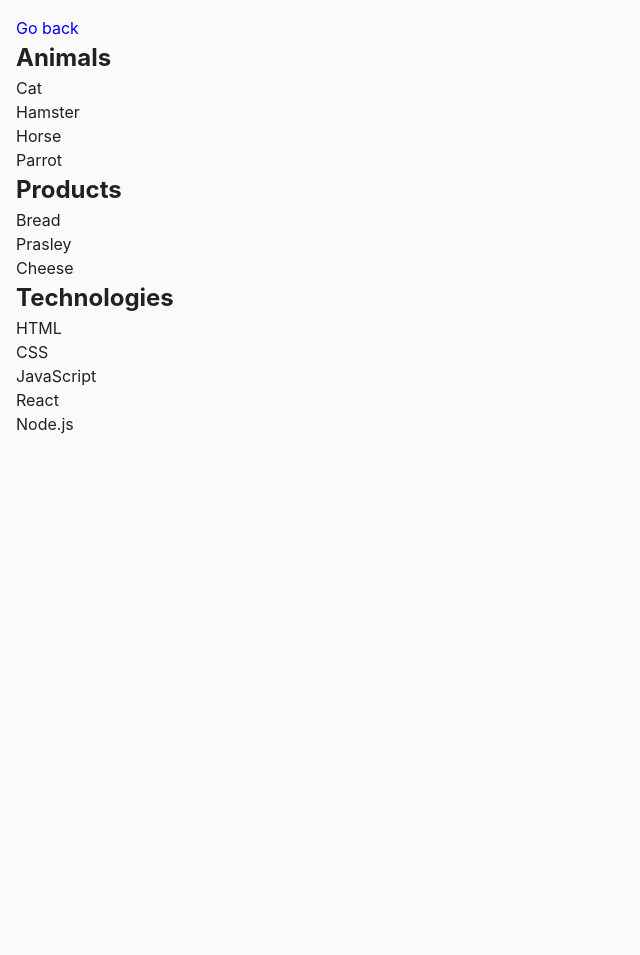
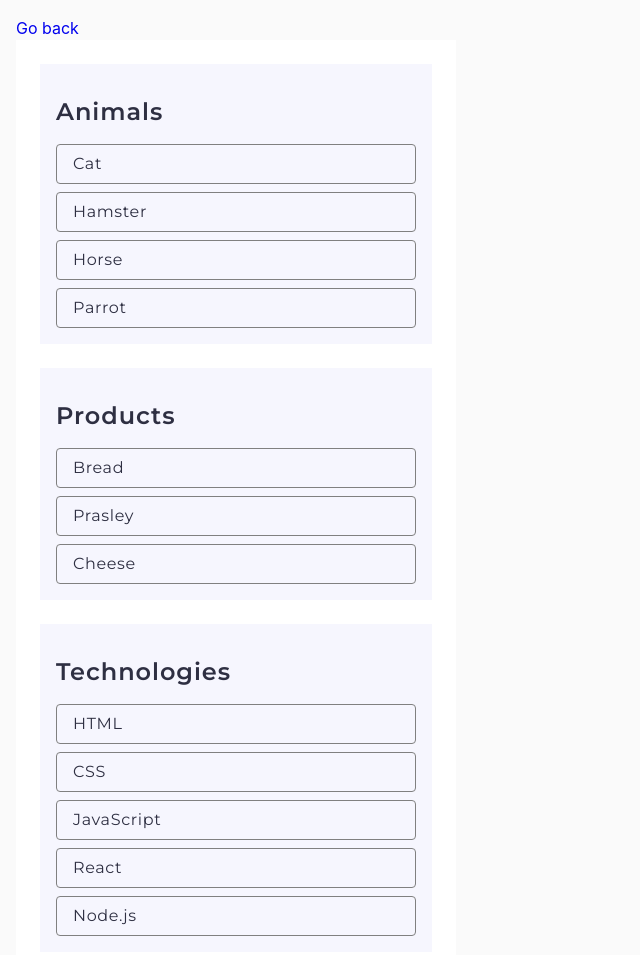
Before and after one commit to Liydmila-Horolska91/goit-js-hw-07, a plain HTML site: page task-1.html in a window 1280 px wide. Shown: the whole page, without its empty margins (0-640 px from the left). Before the commit the page ends 800 px from the top, so only its background shows below. Drawn offline with Linux system fonts and the light colour scheme.

```diff
--- a/task-1.html
+++ b/task-1.html
@@ -6,41 +6,46 @@
     <meta http-equiv="X-UA-Compatible" content="IE=edge" />
     <meta name="viewport" content="width=device-width, initial-scale=1.0" />
     <title>Task 1</title>
+    <link rel="preconnect" href="https://fonts.googleapis.com" />
+    <link rel="preconnect" href="https://fonts.gstatic.com" crossorigin />
+    <link href="https://fonts.googleapis.com/css2?family=Montserrat:wght@400;500;600&display=swap" rel="stylesheet" />
     <link rel="stylesheet" href="./css/common.css" />
 </head>
 
 <body>
     <p><a href="./index.html">Go back</a></p>
 
-    <ul id="categories">
+    <ul class="list-wrap" id="categories">
+
         <li class="item">
-            <h2>Animals</h2>
+            <h2 class="title">Animals</h2>
 
-            <ul>
-                <li>Cat</li>
-                <li>Hamster</li>
-                <li>Horse</li>
-                <li>Parrot</li>
+            <ul class="list-menu">
+                <li class="menu-item">Cat</li>
+                <li class="menu-item">Hamster</li>
+                <li class="menu-item">Horse</li>
+                <li class="menu-item">Parrot</li>
+            </ul>
+        </li>
+
+        <li class="item">
+            <h2 class="title">Products</h2>
+
+            <ul class="list-menu">
+                <li class="menu-item">Bread</li>
+                <li class="menu-item">Prasley</li>
+                <li class="menu-item">Cheese</li>
             </ul>
         </li>
         <li class="item">
-            <h2>Products</h2>
+            <h2 class="title">Technologies</h2>
 
-            <ul>
-                <li>Bread</li>
-                <li>Prasley</li>
-                <li>Cheese</li>
-            </ul>
-        </li>
-        <li class="item">
-            <h2>Technologies</h2>
-
-            <ul>
-                <li>HTML</li>
-                <li>CSS</li>
-                <li>JavaScript</li>
-                <li>React</li>
-                <li>Node.js</li>
+            <ul class="list-menu">
+                <li class="menu-item">HTML</li>
+                <li class="menu-item">CSS</li>
+                <li class="menu-item">JavaScript</li>
+                <li class="menu-item">React</li>
+                <li class="menu-item">Node.js</li>
             </ul>
         </li>
     </ul>
--- a/task-3.html
+++ b/task-3.html
@@ -6,14 +6,19 @@
     <meta http-equiv="X-UA-Compatible" content="IE=edge" />
     <meta name="viewport" content="width=device-width, initial-scale=1.0" />
     <title>Task 3</title>
+    <link rel="preconnect" href="https://fonts.googleapis.com" />
+    <link rel="preconnect" href="https://fonts.gstatic.com" crossorigin />
+    <link href="https://fonts.googleapis.com/css2?family=Montserrat:wght@400;500;600&display=swap" rel="stylesheet" />
     <link rel="stylesheet" href="./css/common.css" />
 </head>
 
 <body>
     <p><a href="./index.html">Go back</a></p>
 
-    <input type="text" id="name-input" placeholder="Please enter your name" />
-    <h1>Hello, <span id="name-output">Anonymous</span>!</h1>
+    <input type="text" id="name-input" placeholder="Please enter your name" class="input-form" />
+
+    <h1 class="title">
+        Hello, <span id="name-output">Anonymous</span>!</h1>
 
     <script src="./js/task-3.js" type="module"></script>
 </body>
```
Also changed, not shown: js/task-2.js (+11 -11 lines), js/task-5.js (+4 -5 lines), js/task-6.js (+23 -70 lines), task-4.html (+8 -5 lines), task-5.html (+4 -1 lines), task-6.html (+4 -4 lines).
